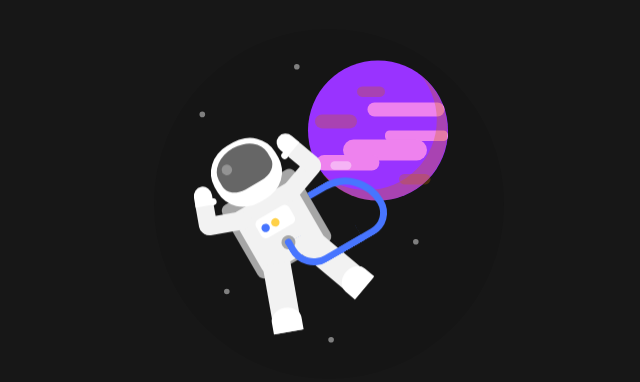
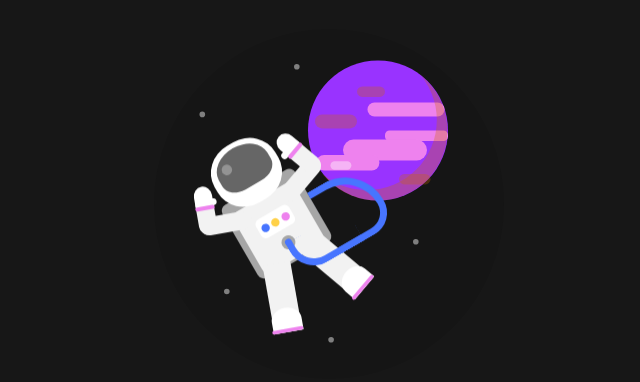
Before and after one commit to Niclan1/amo-b-day, a plain HTML site: page index.html in a window 1280 px wide. Shown: the part 196-578 px from the top of the page, 311-951 px from the left. Drawn offline with Linux system fonts and the light colour scheme.

Commit message:
Update main.css
Corrected astronaut triming

```diff
--- a/main.css
+++ b/main.css
@@ -266,7 +266,7 @@ body{
   top:19px;
 }
 .b1{
-  background-color: --light;
+  background-color: var(--light);
   width:28px;
   height:5.5px;
   border-radius:13px;
@@ -275,7 +275,7 @@ body{
   right: 1px;
 }
 .b2{
-  background-color: --light;
+  background-color:var(--light);
   width:28px;
   height:5.5px;
   border-radius:13px;
@@ -314,7 +314,7 @@ body{
   height:12px;
   width: 12px;
   border-radius: 50%;
-  background-color: --light;
+  background-color:var(--light);
   position: relative;
   bottom:14px;
   left:38px;
@@ -368,7 +368,7 @@ body{
   right:1.5px;
 }
 .bootl2{
-  background-color: --light;
+  background-color:var(--light);
   width:45px;
   height: 5px;
   border-radius:21px;
@@ -377,7 +377,7 @@ body{
   right: 1.5px;
 }
 .bootr2{
-  background-color: --light;
+  background-color:var(--light);
   width:45px;
   height: 5px;
   border-radius:21px;
```
